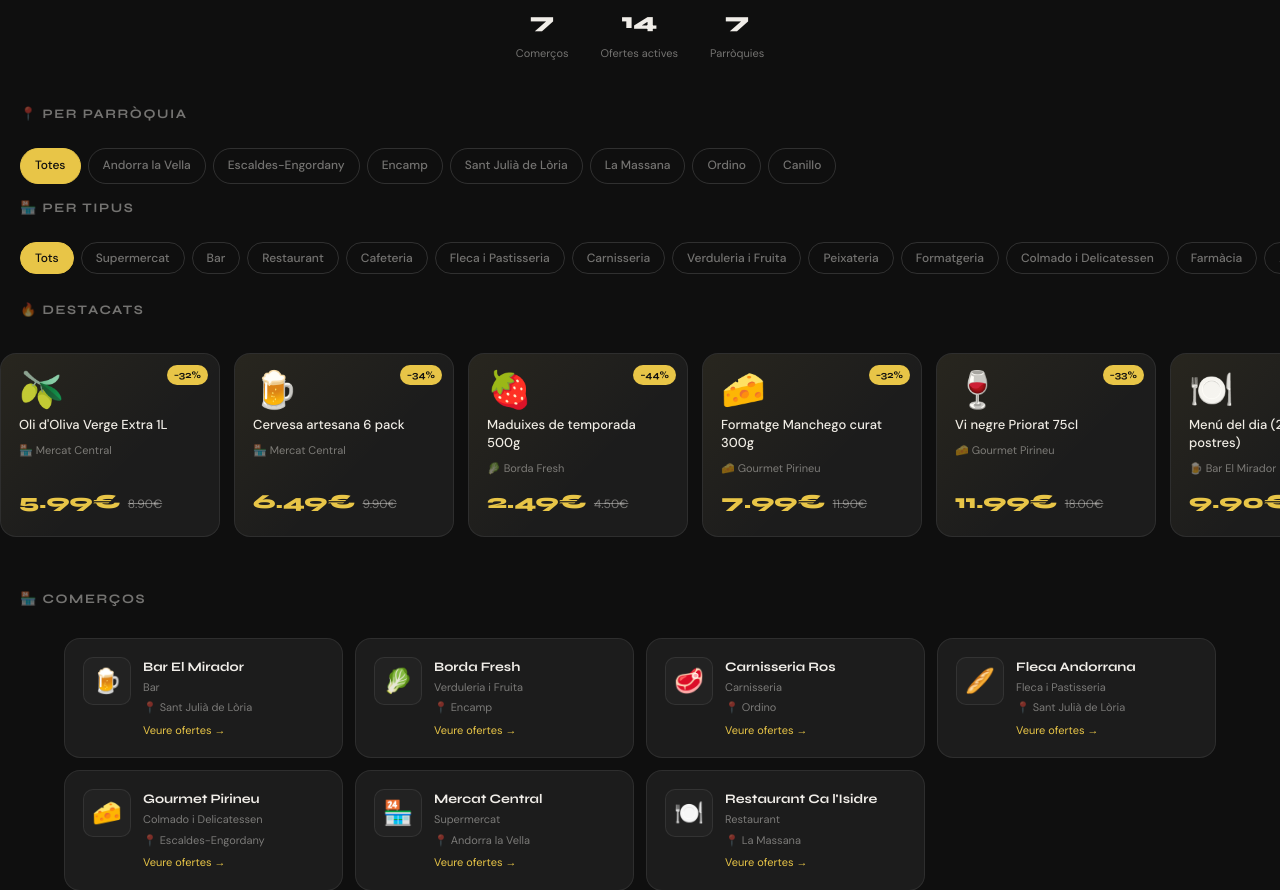
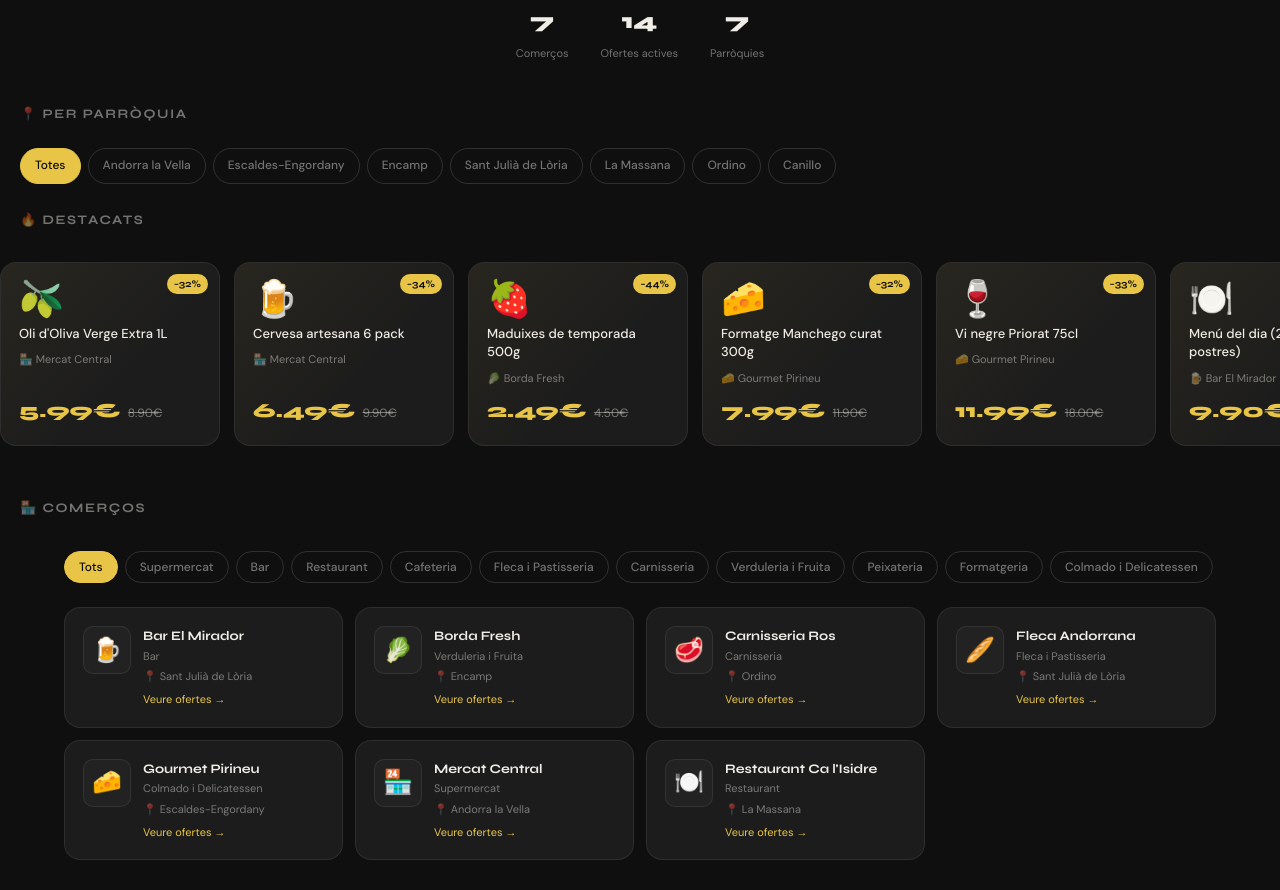
Before and after one commit to fagus-app/ofertes-andorra, a Flask app: page / in a window 1280 px wide. Shown: the part 445-1335 px from the top of the page. Run offline with Flask 3, Linux system fonts and the light colour scheme; data comes from the database, SQL or seed files in the repository.

Commit message:
Add files via upload

```diff
--- a/tilbud/templates/index.html
+++ b/tilbud/templates/index.html
@@ -70,13 +70,6 @@
   {% for p in parroquies %}<a href="/parroquia/{{p}}" class="fchip">{{p}}</a>{% endfor %}
 </div>
 
-<!-- Filter by business type -->
-<div class="sw" style="margin-bottom:0;margin-top:4px"><div class="section-heading">🏪 Per tipus</div></div>
-<div class="filter-scroll" id="typeRow">
-  <button class="fchip active" data-type="">Tots</button>
-  {% for t in business_types %}<button class="fchip" data-type="{{t}}">{{t}}</button>{% endfor %}
-</div>
-
 <!-- Featured -->
 {% if featured %}
 <section class="sec" style="padding-top:16px">
@@ -103,6 +96,10 @@
 <section class="sec" id="comercos">
   <div class="sw"><div class="section-heading">🏪 Comerços</div></div>
   <div class="container">
+    <div class="filter-scroll" id="typeRow" style="padding-left:0;margin-bottom:14px">
+      <button class="fchip active" data-type="">Tots</button>
+      {% for t in business_types %}<button class="fchip" data-type="{{t}}">{{t}}</button>{% endfor %}
+    </div>
     <div class="biz-grid" id="bizGrid">
       {% for b in businesses %}
       <a href="/negoci/{{b.id}}" class="biz-card" style="--ba:{{b.accent}}" data-type="{{b.category}}">
```
